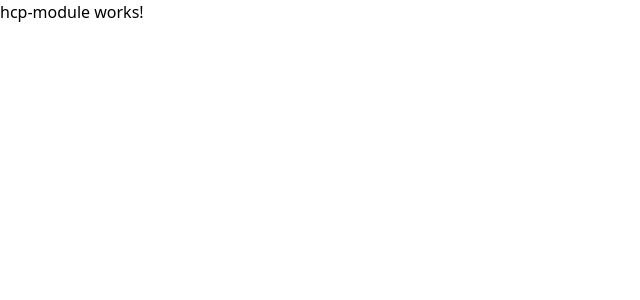
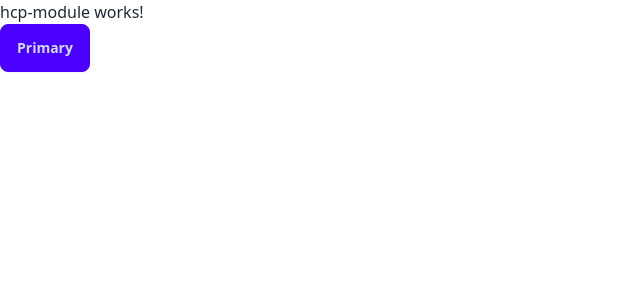
Before and after one commit to mxptx22/mtx-mockup-app-front, an Angular app in the folder mtx-nhs-hack-day/: page /hcp in a window 1280 px wide. Shown: the top 300 px of the page, without its empty margins (0-640 px from the left). Built offline with nearby package versions, Linux system fonts and the light colour scheme.

Commit message:
daisyui implementation

```diff
--- a/mtx-nhs-hack-day/package.json
+++ b/mtx-nhs-hack-day/package.json
@@ -28,6 +28,7 @@
     "@angular/compiler-cli": "^15.2.0",
     "@types/jasmine": "~4.3.0",
     "autoprefixer": "^10.4.17",
+    "daisyui": "^4.7.2",
     "jasmine-core": "~4.5.0",
     "karma": "~6.4.0",
     "karma-chrome-launcher": "~3.1.0",
--- a/mtx-nhs-hack-day/src/app/hcp-module/hcp-module.component.html
+++ b/mtx-nhs-hack-day/src/app/hcp-module/hcp-module.component.html
@@ -1 +1,2 @@
 <p>hcp-module works!</p>
+<button class="btn btn-primary">Primary</button>
--- a/mtx-nhs-hack-day/tailwind.config.js
+++ b/mtx-nhs-hack-day/tailwind.config.js
@@ -4,5 +4,5 @@ module.exports = {
   theme: {
     extend: {},
   },
-  plugins: [],
+  plugins: [require("daisyui")],
 };
```
Also changed, not shown: 1 other file (tests, documents, lock files or other folders).
